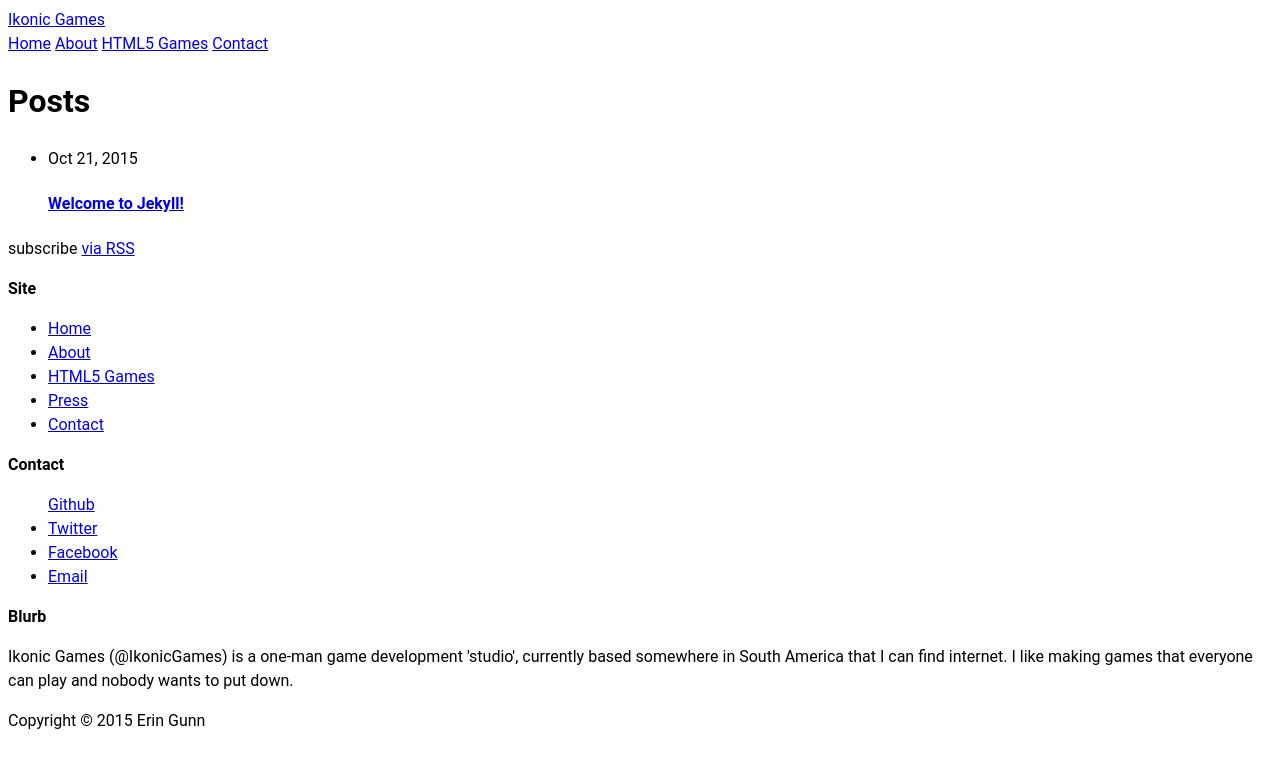
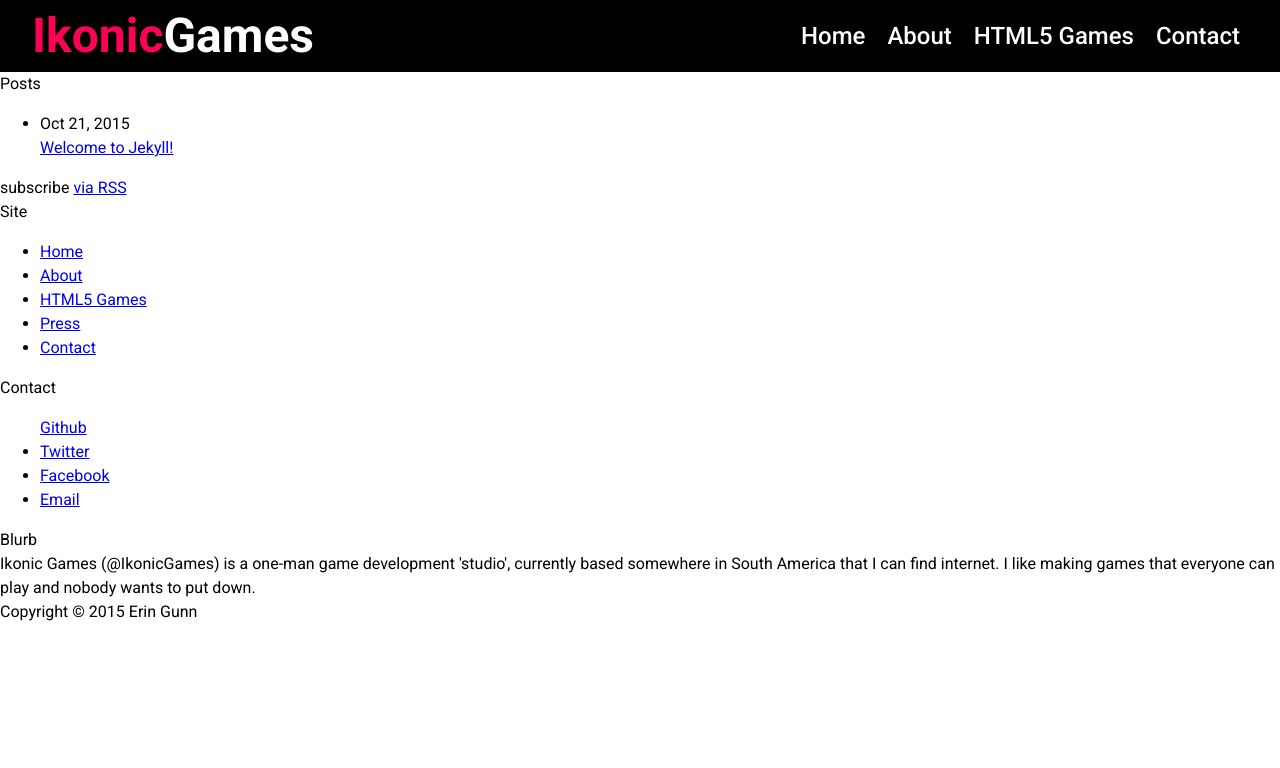
Before and after one commit to IkonicGames/jekyll-ikonicgames, a PHP site: page /_site/index.html in a window 1280 px wide. Shown: the top 768 px of the page. Run offline with PHP 8.4, Linux system fonts and the light colour scheme.

Commit message:
Added css clear code to base.scss Added roboto font Added base css for the header.

```diff
--- a/app/_includes/head.html
+++ b/app/_includes/head.html
@@ -5,6 +5,8 @@
 
   <title>{% if page.title %}{{ page.title }}{% else %}{{ site.title }}{% endif %}</title>
   <meta name="description" content="{% if page.excerpt %}{{ page.excerpt | strip_html | strip_newlines | truncate: 160 }}{% else %}{{ site.description }}{% endif %}">
+
+  <link href='https://fonts.googleapis.com/css?family=Roboto:400,500,700' rel='stylesheet' type='text/css'>
 
   <link rel="stylesheet" href="{{ "/assets/css/main.css" | prepend: site.baseurl }}">
   <link rel="canonical" href="{{ page.url | replace:'index.html','' | prepend: site.baseurl | prepend: site.url }}">
--- a/app/_site/404.html
+++ b/app/_site/404.html
@@ -9,6 +9,8 @@
   <title>404 - Ikonic Games</title>
   <meta name="description" content="Ikonic Games (@IkonicGames) is a one-man game development 'studio', currently based somewhere in South America that I can find internet.  I like making games that everyone can play and nobody wants to put down.
 ">
+
+  <link href='https://fonts.googleapis.com/css?family=Roboto:400,500,700' rel='stylesheet' type='text/css'>
 
   <link rel="stylesheet" href="/assets/css/main.css">
   <link rel="canonical" href="http://ikonicgames.com/404.html">
--- a/app/_site/assets/css/main.css
+++ b/app/_site/assets/css/main.css
@@ -6,6 +6,49 @@
 
   .col {
     display: table-cell; } }
+/**
+ * Reset CSS
+ */
+html, body, div, span, applet, object, iframe,
+h1, h2, h3, h4, h5, h6, p, blockquote, pre,
+a, abbr, acronym, address, big, cite, code,
+del, dfn, em, img, ins, kbd, q, s, samp,
+small, strike, strong, sub, sup, tt, var,
+b, u, i, center,
+dl, dt, dd,
+fieldset, form, label, legend,
+table, caption, tbody, tfoot, thead, tr, th, td,
+article, aside, canvas, details, embed,
+figure, figcaption, footer, header, hgroup,
+menu, nav, output, ruby, section, summary,
+time, mark, audio, video {
+  margin: 0;
+  padding: 0;
+  border: 0;
+  font-size: 100%;
+  font: inherit;
+  vertical-align: baseline; }
+
+/* HTML5 display-role reset for older browsers */
+article, aside, details, figcaption, figure,
+footer, header, hgroup, menu, nav, section {
+  display: block; }
+
+body {
+  line-height: 1; }
+
+blockquote, q {
+  quotes: none; }
+
+blockquote:before, blockquote:after,
+q:before, q:after {
+  content: '';
+  content: none; }
+
+table {
+  border-collapse: collapse;
+  border-spacing: 0; }
+
 /**
  * Base info
  */
@@ -38,6 +81,44 @@ pre {
 /**
  * Clearfix
  */
+.header {
+  height: 72px;
+  background-color: black; }
+
+.branding {
+  margin-left: 32px;
+  font-size: 48px;
+  font-weight: 700; }
+  .branding a {
+    text-decoration: none; }
+  .branding #ikonic {
+    color: #FF0057; }
+  .branding #games {
+    color: white; }
+
+nav {
+  float: right;
+  height: 72px;
+  margin-right: 32px;
+  font-size: 24px; }
+  nav a {
+    display: inline-block;
+    cursor: pointer;
+    color: white;
+    font-weight: 500;
+    padding: 18px 8px;
+    text-decoration: none;
+    -webkit-transition: all 0.3s ease;
+    -moz-transition: all 0.3s ease;
+    -o-transition: all 0.3s ease;
+    transition: all 0.3s ease; }
+  nav a:hover {
+    background: #FF0057;
+    -webkit-transition: all 0.3s ease;
+    -moz-transition: all 0.3s ease;
+    -o-transition: all 0.3s ease;
+    transition: all 0.3s ease; }
+
 /**
  * Syntax highlighting styles
  */
--- a/app/_site/contact/thankyou.html
+++ b/app/_site/contact/thankyou.html
@@ -9,6 +9,8 @@
   <title>Thank You - Ikonic Games</title>
   <meta name="description" content="Ikonic Games (@IkonicGames) is a one-man game development 'studio', currently based somewhere in South America that I can find internet.  I like making games that everyone can play and nobody wants to put down.
 ">
+
+  <link href='https://fonts.googleapis.com/css?family=Roboto:400,500,700' rel='stylesheet' type='text/css'>
 
   <link rel="stylesheet" href="/assets/css/main.css">
   <link rel="canonical" href="http://ikonicgames.com/contact/thankyou.html">
--- a/app/_site/feed.xml
+++ b/app/_site/feed.xml
@@ -6,8 +6,8 @@
 </description>
     <link>http://ikonicgames.com/</link>
     <atom:link href="http://ikonicgames.com/feed.xml" rel="self" type="application/rss+xml"/>
-    <pubDate>Sat, 07 Nov 2015 23:58:25 -0500</pubDate>
-    <lastBuildDate>Sat, 07 Nov 2015 23:58:25 -0500</lastBuildDate>
+    <pubDate>Sun, 08 Nov 2015 01:05:55 -0500</pubDate>
+    <lastBuildDate>Sun, 08 Nov 2015 01:05:55 -0500</lastBuildDate>
     <generator>Jekyll v2.5.3</generator>
 
       <item>
--- a/app/_site/index.html
+++ b/app/_site/index.html
@@ -9,6 +9,8 @@
   <title>Ikonic Games</title>
   <meta name="description" content="Ikonic Games (@IkonicGames) is a one-man game development 'studio', currently based somewhere in South America that I can find internet.  I like making games that everyone can play and nobody wants to put down.
 ">
+
+  <link href='https://fonts.googleapis.com/css?family=Roboto:400,500,700' rel='stylesheet' type='text/css'>
 
   <link rel="stylesheet" href="/assets/css/main.css">
   <link rel="canonical" href="http://ikonicgames.com/">
@@ -31,13 +33,12 @@
 <body>
 
     <header>
-  <div>
-    <div>
+  <div class="header">
+    <span class="branding">
       <a href="/">
-        <span>Ikonic</span>
-        <span>Games</span>
+        <span id="ikonic">Ikonic</span><span id="games">Games</span>
       </a>
-    </div>
+    </span>
 
 
     <!--<nav>-->
@@ -48,10 +49,10 @@
     <!--</nav>-->
 
     <nav>
-      <a href="/">Home</a>
-      <a href="/about">About</a>
-      <a href="/html5-games">HTML5 Games</a>
-      <a href="/contact">Contact</a>
+      <a class="nav-btn" href="/">Home</a>
+      <a class="nav-btn" href="/about">About</a>
+      <a class="nav-btn" href="/html5-games">HTML5 Games</a>
+      <a class="nav-btn" href="/contact">Contact</a>
     </nav>
 
   </div>
--- a/app/assets/css/main.scss
+++ b/app/assets/css/main.scss
@@ -11,7 +11,13 @@ $base-font-size:   16px;
 $small-font-size:  $base-font-size * 0.875;
 $base-line-height: 1.5;
 
-$spacing-unit:     12px;
+$font-weight-normal: 400;
+$font-weight-medium: 500;
+$font-weight-bold: 700;
+
+$spacing-unit:     32px;
+
+$ease-time: 0.3s;
 
 $text-color:       #111;
 $background-color: #ffffff;
```
Also changed, not shown: app/_includes/header.html (+8 -9 lines), app/_sass/_base.scss (+45 -0 lines), app/_sass/_header.scss (added, +52 -0 lines), app/_site/about/index.html (+10 -9 lines), app/_site/contact/index.html (+10 -9 lines), app/_site/html5-games/index.html (+10 -9 lines), app/_site/jekyll/update/2015/10/21/welcome-to-jekyll.html (+10 -9 lines).
